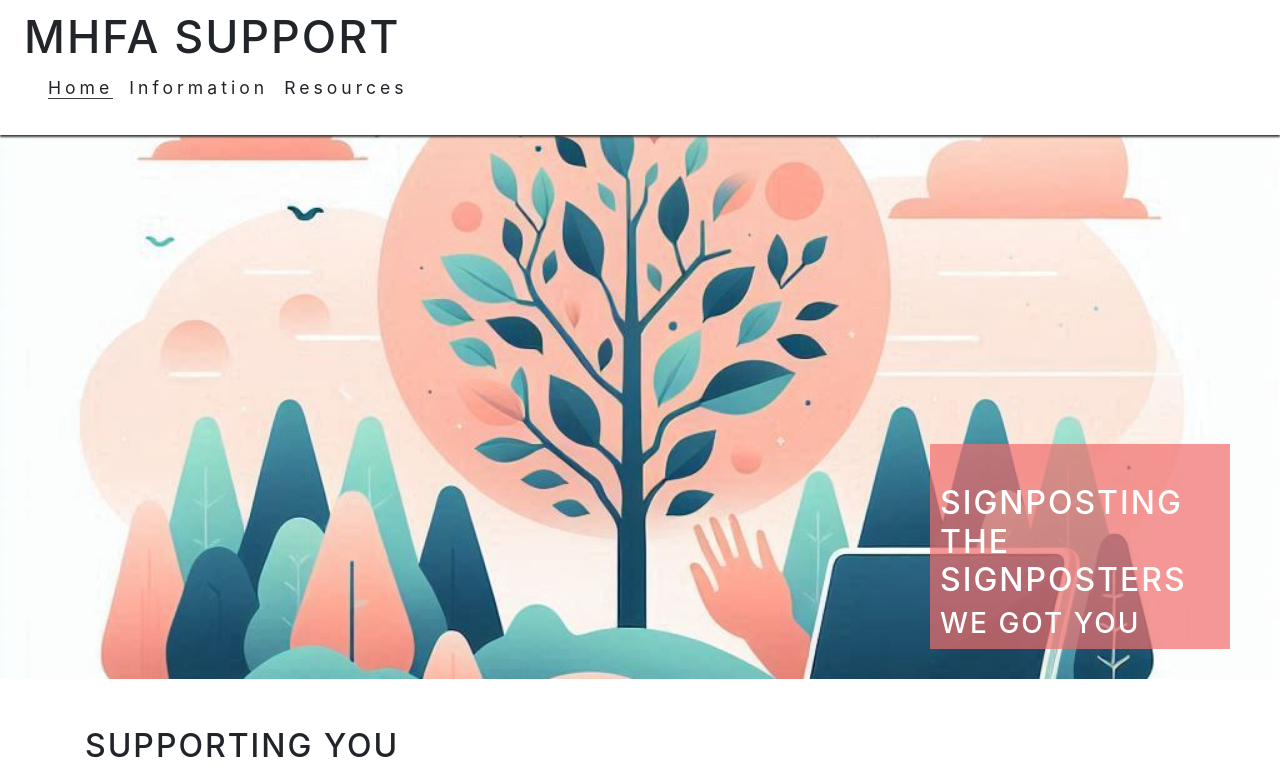
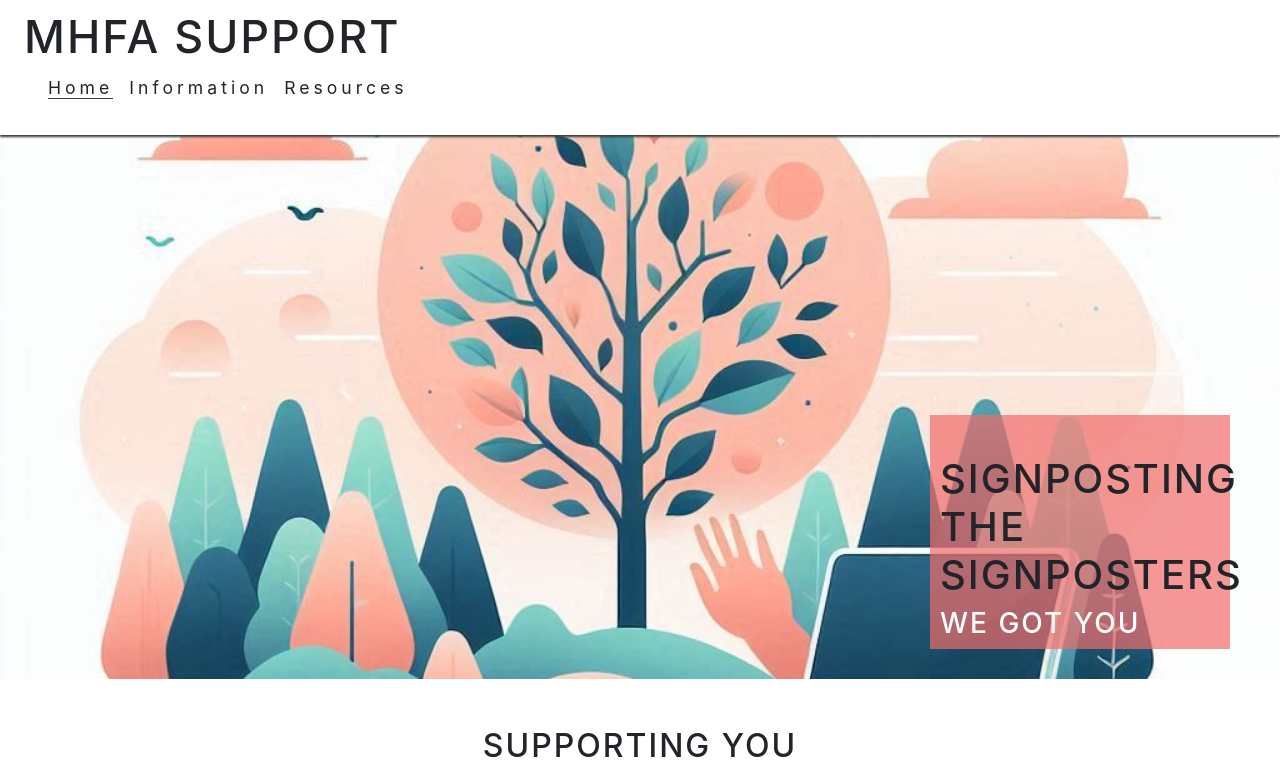
Before and after one commit to JeremyGreig/CI_Project_1_JG, a plain HTML site: page index.html in a window 1280 px wide. Shown: the top 770 px of the page. Drawn offline with nearby package versions, Linux system fonts and the light colour scheme.

Commit message:
centre aligned all H2 headings

```diff
--- a/assets/css/style.css
+++ b/assets/css/style.css
@@ -24,6 +24,8 @@ h1, h2, h3 {
     letter-spacing: 2px;
     color: #252525;
 }
+
+h2 { text-align: center; }
 
 .hidden-heading {
     display: none;
--- a/index.html
+++ b/index.html
@@ -43,7 +43,7 @@
         <!-- Hero section -->
         <section id="hero">
             <div id="cover-text">
-                <h2>Signposting the signposters</h2>
+                <h1>Signposting the signposters</h1>
                 <h3>We got you</h3>
             </div>
         </section>
@@ -142,3 +142,5 @@
             </li>
             <li>
                 <a href="https://www.instagram.com/" target="_blank" rel="noopener" aria-label="Visit our Instagram page
+
+            </footer>
```
